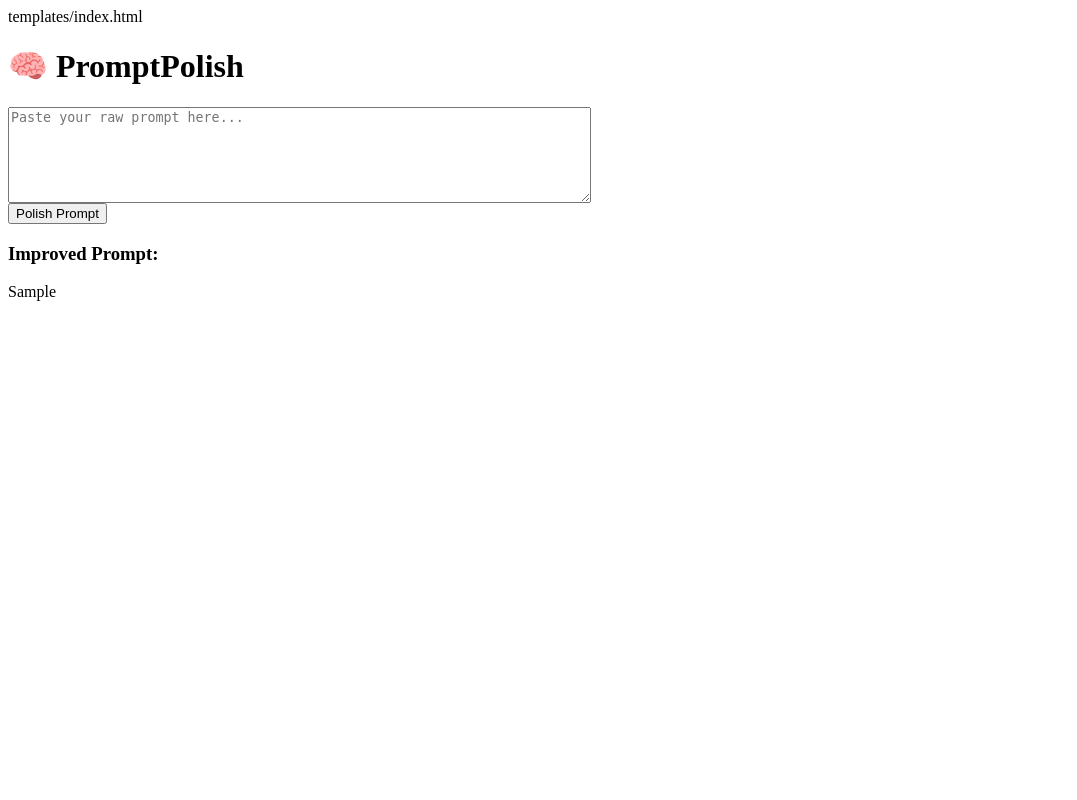
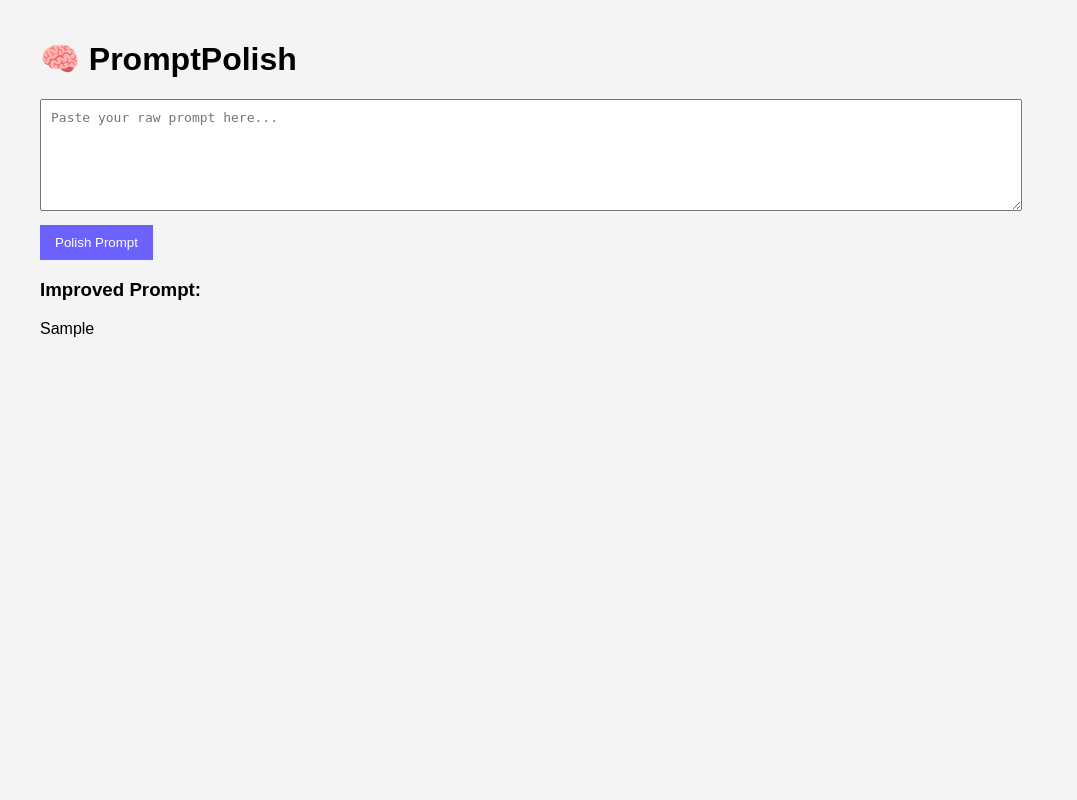
Before and after one commit to Nikitamishra2511/PromptPolish-project, a Flask app: template templates/index.html in a window 1280 px wide. Shown: the whole page, without its empty margins (0-1077 px from the left). Run offline with Flask 3, Linux system fonts and the light colour scheme; the template is opened without the code that fills it: most values are stand-ins (such as "Sample title", 1, 10 or a date in 2020).

Commit message:
Update index.html

```diff
--- a/templates/index.html
+++ b/templates/index.html
@@ -1,8 +1,8 @@
-templates/index.html
 <!DOCTYPE html>
 <html>
 <head>
     <title>PromptPolish</title>
+    <link rel="stylesheet" href="{{ url_for('static', filename='styles.css') }}">
 </head>
 <body>
     <h1>🧠 PromptPolish</h1>
```
